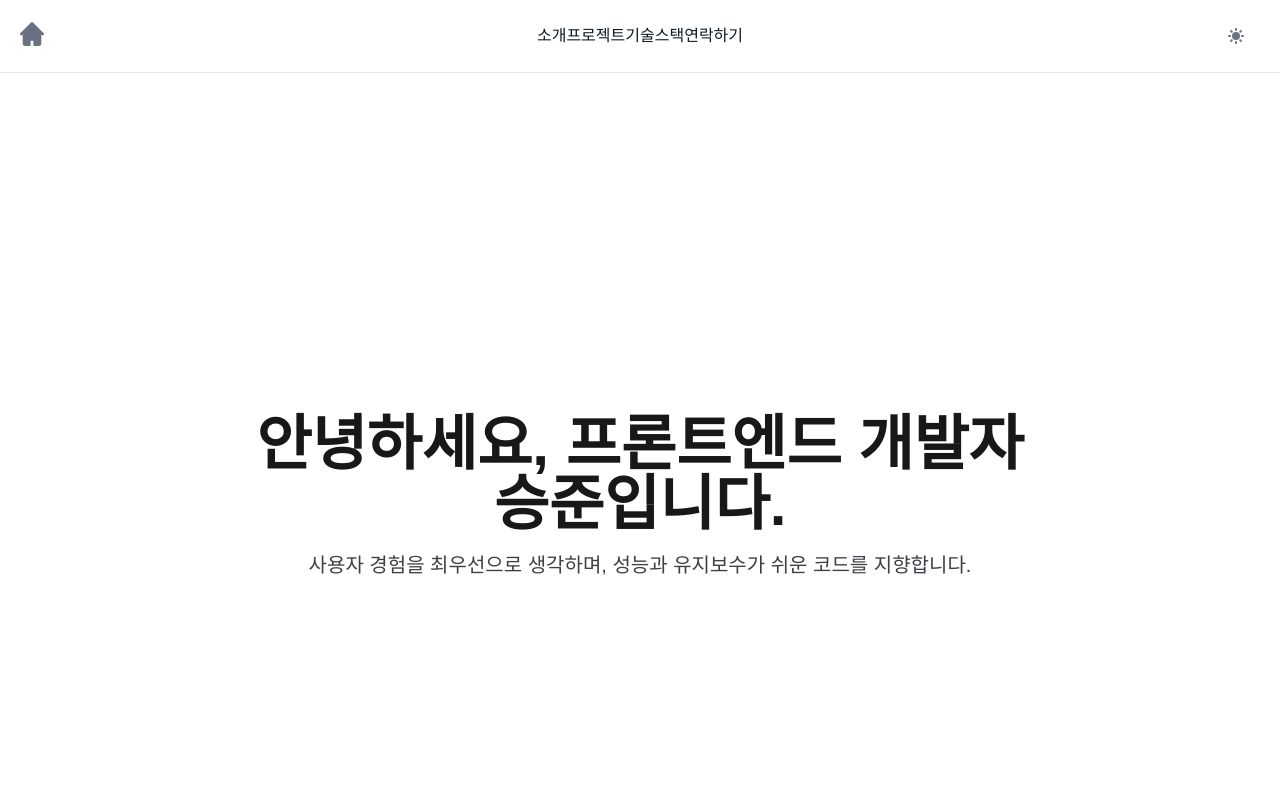
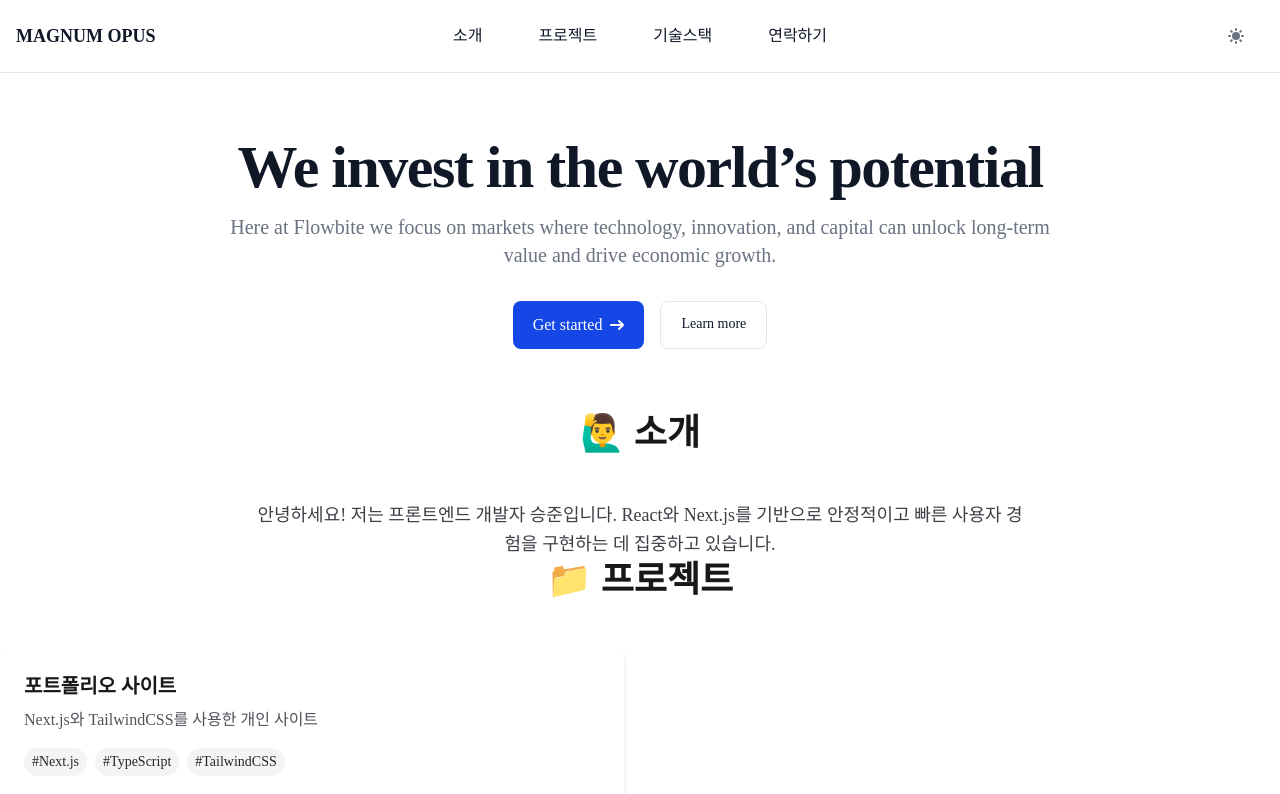
Before and after one commit to HTML-is-a-programming-language/frontend-portfolio, a Next.js app: page / in a window 1280 px wide. Shown: the top 794 px of the page. Built offline with nearby package versions, Linux system fonts and the light colour scheme.

Commit message:
feat(header): 모바일 바깥 클릭 시 메뉴 자동 닫힘 및 다크모드 text-shadow 개선

```diff
--- a/src/app/globals.css
+++ b/src/app/globals.css
@@ -21,9 +21,25 @@
   }
 }
 
-body {
+html, body {
   background: var(--background);
   color: var(--foreground);
   font-family: Arial, Helvetica, sans-serif;
-  @apply bg-white dark:bg-gray-900;
+  @apply bg-white dark:bg-gray-900 font-sans;
+  -webkit-font-smoothing: antialiased;
+  -moz-osx-font-smoothing: grayscale;
 }
+
+.text-shadow-hover {
+  transition: text-shadow 0.25s ease;
+}
+
+.text-shadow-hover:hover {
+  text-shadow: 2px 2px 4px rgba(0, 0, 0, 0.35);
+}
+
+.dark .text-shadow-hover:hover {
+  text-shadow:
+    0 0 6px rgba(255, 255, 255, 0.6),
+    0 0 14px rgba(255, 255, 255, 0.4);
+}
--- a/src/app/layout.tsx
+++ b/src/app/layout.tsx
@@ -1,21 +1,17 @@
 import { ThemeProvider } from "next-themes";
 import type { Metadata } from "next";
-import { Geist, Geist_Mono } from "next/font/google";
+import { Noto_Sans_KR } from "next/font/google";
 import "@/app/globals.css";
 
 import Header from "@/components/Header";
 import Footer from "@/components/Footer";
-import Main from "@/components/Main";
 import SplashIntro from "@/components/SplashIntro";
 
-const geistSans = Geist({
-  variable: "--font-geist-sans",
+const notoSansKr = Noto_Sans_KR({
   subsets: ["latin"],
-});
-
-const geistMono = Geist_Mono({
-  variable: "--font-geist-mono",
-  subsets: ["latin"],
+  weight: ["300", "400", "500", "700", "900"],
+  variable: "--font-noto-sans-kr",
+  display: "swap",
 });
 
 export const metadata: Metadata = {
@@ -41,11 +37,13 @@ export const metadata: Metadata = {
 export default function RootLayout({ children }: { children: React.ReactNode }) {
   return (
     <html lang="ko" suppressHydrationWarning>
-      <body className={`${geistSans.variable} ${geistMono.variable} font-sans`}>
+      <body className={`${notoSansKr.variable} antialiased`}>
         <ThemeProvider attribute="class" defaultTheme="system" enableSystem>
           <SplashIntro>
             <Header />
-            <Main>{children}</Main>
+            <main className="bg-white dark:bg-gray-900">
+              {children}
+            </main>
             <Footer />
           </SplashIntro>
         </ThemeProvider>
--- a/src/components/Header.tsx
+++ b/src/components/Header.tsx
@@ -1,18 +1,38 @@
 "use client";
 
 import Link from "next/link";
-import { useState } from "react";
+import { useState, useRef, useEffect } from "react";
 import ThemeToggle from "@/components/ThemeToggle"
 
 export default function Header() {
     const [navOpen, setNavOpen] = useState(false);
 
+    const navRef = useRef<HTMLDivElement>(null);
+
+    useEffect(() => {
+        function handleClickOutside(e: MouseEvent) {
+            if (!navOpen) return;
+            const target = e.target as Node;
+
+            if (
+                navRef.current &&
+                !navRef.current.contains(target)
+            ) {
+                setNavOpen(false);
+            }
+        }
+
+        document.addEventListener("mousedown", handleClickOutside);
+        return () => document.removeEventListener("mousedown", handleClickOutside);
+    }, [navOpen]);
+
     return (
         <header className="max-w-screen-xl flex flex-wrap items-center justify-between gap-8 mx-auto p-4 bg-white border-gray-200 dark:bg-gray-900 sticky top-0 z-50 border-b">
             <Link href="/" className="flex items-center space-x-3 rtl:space-x-reverse shrink-0">
-                <svg className="w-8 h-8 mb-1 text-gray-500 dark:text-gray-400 group-hover:text-blue-600 dark:group-hover:text-blue-500" xmlns="http://www.w3.org/2000/svg" width="24" height="24" fill="currentColor" viewBox="0 0 24 24">
+                {/* <svg className="w-8 h-8 mb-1 text-gray-500 dark:text-gray-400 group-hover:text-blue-600 dark:group-hover:text-blue-500" xmlns="http://www.w3.org/2000/svg" width="24" height="24" fill="currentColor" viewBox="0 0 24 24">
                     <path fill-rule="evenodd" d="M11.293 3.293a1 1 0 0 1 1.414 0l6 6 2 2a1 1 0 0 1-1.414 1.414L19 12.414V19a2 2 0 0 1-2 2h-3a1 1 0 0 1-1-1v-3h-2v3a1 1 0 0 1-1 1H7a2 2 0 0 1-2-2v-6.586l-.293.293a1 1 0 0 1-1.414-1.414l2-2 6-6Z" clip-rule="evenodd"/>
-                </svg>
+                </svg> */}
+                <h1 className="text-lg font-black text-gray-900 dark:text-white text-shadow-hover">MAGNUM OPUS</h1>
             </Link>
             <nav className="flex flex-wrap items-center justify-between gap-2">
                 <div className="flex md:order-2 sm:gap-2 lg:gap-4">
@@ -33,6 +53,7 @@ export default function Header() {
                     </button>
                 </div>
                 <div
+                    ref={navRef}
                     className={[
                         "absolute md:top-1/2 left-0 right-0 md:left-1/2 top-full z-40 mx-auto max-w-screen-xl p-4 origin-top transform-gpu transition duration-300 md:-translate-1/2",
                         navOpen
@@ -42,18 +63,18 @@ export default function Header() {
                         ].join(" ")}
                     id="navbar-nav"
                 >
-                    <ul className="flex flex-col justify-center p-4 md:p-0 font-medium border border-gray-100 rounded-lg bg-gray-50 rtl:space-x-reverse md:flex-row md:mt-0 md:border-0 md:bg-white dark:bg-gray-800 md:dark:bg-gray-900 dark:border-gray-700">
+                    <ul className="flex flex-col md:gap-8 justify-center p-4 md:p-0 font-medium border border-gray-100 rounded-lg bg-gray-50 rtl:space-x-reverse md:flex-row md:mt-0 md:border-0 md:bg-white dark:bg-gray-800 md:dark:bg-gray-900 dark:border-gray-700">
                         <li>
-                            <a href="#" className="block py-2 px-3 text-gray-900 rounded-sm hover:bg-gray-100 md:hover:bg-transparent md:hover:text-blue-700 md:p-0 md:dark:hover:text-blue-500 dark:text-white dark:hover:bg-gray-700 dark:hover:text-white md:dark:hover:bg-transparent dark:border-gray-700" aria-current="page">소개</a>
+                            <a href="#" className="block py-2 px-3 text-gray-900  dark:text-white text-shadow-hover" aria-current="page">소개</a>
                         </li>
                         <li>
-                            <a href="#" className="block py-2 px-3 text-gray-900 rounded-sm hover:bg-gray-100 md:hover:bg-transparent md:hover:text-blue-700 md:p-0 md:dark:hover:text-blue-500 dark:text-white dark:hover:bg-gray-700 dark:hover:text-white md:dark:hover:bg-transparent dark:border-gray-700">프로젝트</a>
+                            <a href="#" className="block py-2 px-3 text-gray-900  dark:text-white text-shadow-hover">프로젝트</a>
                         </li>
                         <li>
-                            <a href="#" className="block py-2 px-3 text-gray-900 rounded-sm hover:bg-gray-100 md:hover:bg-transparent md:hover:text-blue-700 md:p-0 md:dark:hover:text-blue-500 dark:text-white dark:hover:bg-gray-700 dark:hover:text-white md:dark:hover:bg-transparent dark:border-gray-700">기술스택</a>
+                            <a href="#" className="block py-2 px-3 text-gray-900  dark:text-white text-shadow-hover">기술스택</a>
                         </li>
                         <li>
-                            <a href="#" className="block py-2 px-3 text-gray-900 rounded-sm hover:bg-gray-100 md:hover:bg-transparent md:hover:text-blue-700 md:p-0 md:dark:hover:text-blue-500 dark:text-white dark:hover:bg-gray-700 dark:hover:text-white md:dark:hover:bg-transparent dark:border-gray-700">연락하기</a>
+                            <a href="#" className="block py-2 px-3 text-gray-900  dark:text-white text-shadow-hover">연락하기</a>
                         </li>
                     </ul>
                 </div>
--- a/src/components/Main.tsx
+++ /dev/null
@@ -1,7 +0,0 @@
-export default function Main({ children }: { children: React.ReactNode }) {
-  return (
-    <main className="max-w-5xl mx-auto min-h-[80vh] px-4 py-6">
-      {children}
-    </main>
-  );
-}
--- a/src/sections/Hero.tsx
+++ b/src/sections/Hero.tsx
@@ -1,15 +1,21 @@
 export default function Hero() {
   return (
-    <section
-      id="hero"
-      className="min-h-screen flex flex-col justify-center items-center text-center px-4 sm:px-6 md:px-12 lg:px-24 bg-white dark:bg-zinc-900"
-    >
-      <h1 className="text-4xl sm:text-5xl md:text-6xl font-bold text-zinc-900 dark:text-white mb-4">
-        안녕하세요, 프론트엔드 개발자 승준입니다.
-      </h1>
-      <p className="text-base sm:text-lg md:text-xl text-zinc-700 dark:text-zinc-300 max-w-2xl">
-        사용자 경험을 최우선으로 생각하며, 성능과 유지보수가 쉬운 코드를 지향합니다.
-      </p>
+    <section className="bg-white dark:bg-gray-900">
+        <div className="py-8 px-4 mx-auto max-w-screen-xl text-center lg:py-16">
+            <h1 className="mb-4 text-4xl font-extrabold tracking-tight leading-none text-gray-900 md:text-5xl lg:text-6xl dark:text-white">We invest in the world’s potential</h1>
+            <p className="mb-8 text-lg font-normal text-gray-500 lg:text-xl sm:px-16 lg:px-48 dark:text-gray-400">Here at Flowbite we focus on markets where technology, innovation, and capital can unlock long-term value and drive economic growth.</p>
+            <div className="flex flex-col space-y-4 sm:flex-row sm:justify-center sm:space-y-0">
+                <a href="#" className="inline-flex justify-center items-center py-3 px-5 text-base font-medium text-center text-white rounded-lg bg-blue-700 hover:bg-blue-800 focus:ring-4 focus:ring-blue-300 dark:focus:ring-blue-900">
+                    Get started
+                    <svg className="w-3.5 h-3.5 ms-2 rtl:rotate-180" aria-hidden="true" xmlns="http://www.w3.org/2000/svg" fill="none" viewBox="0 0 14 10">
+                        <path stroke="currentColor" stroke-linecap="round" stroke-linejoin="round" stroke-width="2" d="M1 5h12m0 0L9 1m4 4L9 9"/>
+                    </svg>
+                </a>
+                <a href="#" className="py-3 px-5 sm:ms-4 text-sm font-medium text-gray-900 focus:outline-none bg-white rounded-lg border border-gray-200 hover:bg-gray-100 hover:text-blue-700 focus:z-10 focus:ring-4 focus:ring-gray-100 dark:focus:ring-gray-700 dark:bg-gray-800 dark:text-gray-400 dark:border-gray-600 dark:hover:text-white dark:hover:bg-gray-700">
+                    Learn more
+                </a>
+            </div>
+        </div>
     </section>
   );
 }
```
